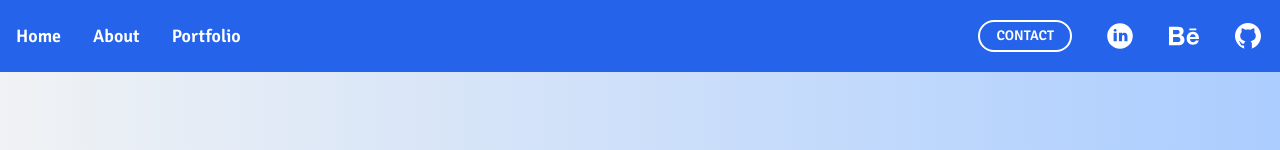
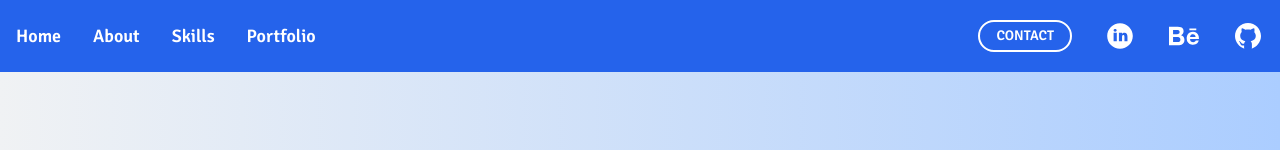
Before and after one commit to Maciej-Kaczmarczyk/personal-website, a Next.js app: page / in a window 1280 px wide. Shown: the top 150 px of the page. Built offline with nearby package versions, Linux system fonts and the light colour scheme.

Commit message:
added scroll to section to every navbar button

```diff
--- a/components/Contact.jsx
+++ b/components/Contact.jsx
@@ -4,7 +4,7 @@ import Image from "next/image";
 
 const Contact = () => {
   return (
-    <div id="about" className=" overflow-hidden flex justify-center lg:mt-20">
+    <div id="contact" className=" overflow-hidden flex justify-center lg:mt-20">
       <div className="flex flex-col lg:flex-row w-full max-w-md sm:max-w-xl md:max-w-2xl lg:max-w-screen-lg xl:max-w-screen-xl items-center  overflow-hidden">
         <Image
           className="hidden lg:block lg:w-1/2"
--- a/components/Navbar.jsx
+++ b/components/Navbar.jsx
@@ -4,7 +4,7 @@ import { useAutoAnimate } from "@formkit/auto-animate/react";
 import cloud1 from "../assets/cloud1.svg";
 import Image from "next/image";
 import { Link, animateScroll as scroll } from "react-scroll";
-import { disablePageScroll, enablePageScroll } from 'scroll-lock';
+import { disablePageScroll, enablePageScroll } from "scroll-lock";
 
 const Navbar = () => {
   const [animate] = useAutoAnimate();
@@ -17,7 +17,13 @@ const Navbar = () => {
   return (
     <div ref={animate} className="md:bg-blue-600 z-10 sticky top-0">
       <div className="flex justify-end md:justify-center py-5">
-        <div className="md:hidden" onClick={() => {toggleNavbar(); disablePageScroll()}}>
+        <div
+          className="md:hidden"
+          onClick={() => {
+            toggleNavbar();
+            disablePageScroll();
+          }}
+        >
           <svg
             xmlns="http://www.w3.org/2000/svg"
             fill="none"
@@ -38,10 +44,10 @@ const Navbar = () => {
             <ul className="flex gap-8">
               <Link
                 activeClass="active"
-                to="about"
+                to="hero"
                 spy={true}
                 smooth={true}
-                offset={-120}
+                offset={-200}
                 duration={800}
               >
                 <li className="hover:text-blue-300 hover:cursor-pointer duration-200 ease-in-out">
@@ -60,13 +66,42 @@ const Navbar = () => {
                   About
                 </li>
               </Link>
+              <Link
+                activeClass="active"
+                to="skills"
+                spy={true}
+                smooth={true}
+                offset={-300}
+                duration={800}
+              >
+                <li className="hover:text-blue-300 hover:cursor-pointer duration-200 ease-in-out">
+                  Skills
+                </li>
+              </Link>
+              <Link
+                activeClass="active"
+                to="portfolio"
+                spy={true}
+                smooth={true}
+                offset={-200}
+                duration={800}
+              >
                 <li className="hover:text-blue-300 hover:cursor-pointer duration-200 ease-in-out">
                   Portfolio
                 </li>
+              </Link>
             </ul>
           </div>
           <div>
             <ul className="flex items-center gap-8">
+              <Link
+                activeClass="active"
+                to="contact"
+                spy={true}
+                smooth={true}
+                offset={-200}
+                duration={800}
+              >
                 <li className="hover:text-blue-300 hover:cursor-pointer duration-200 ease-in-out">
                   <button
                     className="w-fit border-2 border-white text-white text-sm font-semibold py-1 px-4
@@ -75,6 +110,7 @@ const Navbar = () => {
                     Contact
                   </button>
                 </li>
+              </Link>
               <li className="hover:text-blue-300 hover:cursor-pointer transition-all">
                 <a
                   href="https://www.linkedin.com/in/maciejkaczmarczyk01/"
@@ -123,7 +159,13 @@ const Navbar = () => {
       </div>
       {navbar ? (
         <div className="md:hidden flex flex-col bg-blue-700 w-full h-[100vh] absolute top-0 overflow-hidden">
-          <div className="flex justify-end" onClick={() => {toggleNavbar(); enablePageScroll()}}>
+          <div
+            className="flex justify-end"
+            onClick={() => {
+              toggleNavbar();
+              enablePageScroll();
+            }}
+          >
             <svg
               xmlns="http://www.w3.org/2000/svg"
               fill="none"
@@ -141,15 +183,82 @@ const Navbar = () => {
           </div>
           <div className=" pt-20">
             <ul className="flex flex-col items-center text-center text-xl text-white gap-6">
+              <Link
+                activeClass="active"
+                to="hero"
+                spy={true}
+                smooth={true}
+                offset={-200}
+                duration={800}
+                onClick={() => {
+                  toggleNavbar();
+                  enablePageScroll();
+                }}
+              >
                 <li className="w-fit hover:text-blue-300 hover:cursor-pointer transition-all">
                   Home
                 </li>
+              </Link>
+              <Link
+                activeClass="active"
+                to="about"
+                spy={true}
+                smooth={true}
+                offset={0}
+                duration={800}
+                onClick={() => {
+                  toggleNavbar();
+                  enablePageScroll();
+                }}
+              >
                 <li className="w-fit hover:text-blue-300 hover:cursor-pointer transition-all">
                   About
                 </li>
+              </Link>
+              <Link
+                activeClass="active"
+                to="skills"
+                spy={true}
+                smooth={true}
+                offset={-40}
+                duration={800}
+                onClick={() => {
+                  toggleNavbar();
+                  enablePageScroll();
+                }}
+              >
+                <li className="w-fit hover:text-blue-300 hover:cursor-pointer transition-all">
+                  Skills
+                </li>
+              </Link>
+              <Link
+                activeClass="active"
+                to="portfolio"
+                spy={true}
+                smooth={true}
+                offset={-50}
+                duration={800}
+                onClick={() => {
+                  toggleNavbar();
+                  enablePageScroll();
+                }}
+              >
                 <li className="w-fit hover:text-blue-300 hover:cursor-pointer transition-all">
                   Portfolio
                 </li>
+              </Link>
+              <Link
+                activeClass="active"
+                to="contact"
+                spy={true}
+                smooth={true}
+                offset={-200}
+                duration={800}
+                onClick={() => {
+                  toggleNavbar();
+                  enablePageScroll();
+                }}
+              >
                 <li className="w-fit hover:text-blue-300 hover:cursor-pointer transition-all">
                   <button
                     className="w-52 border-2 border-white text-white text-base font-semibold py-2
@@ -158,6 +267,7 @@ const Navbar = () => {
                     Contact
                   </button>
                 </li>
+              </Link>
             </ul>
             <ul className="flex gap-8 justify-center text-xl text-white pt-12">
               <li className="w-fit hover:text-blue-300 hover:cursor-pointer transition-all">
--- a/components/Projects.jsx
+++ b/components/Projects.jsx
@@ -4,7 +4,7 @@ import colibreLogo from "../assets/colibreLogo.png";
 
 const Projects = () => {
   return (
-    <div id="about" className=" overflow-hidden flex justify-center my-20 lg:mt-44">
+    <div id="portfolio" className=" overflow-hidden flex justify-center my-20 lg:mt-44">
       <div className="flex flex-col lg:flex-row w-full max-w-md sm:max-w-xl md:max-w-2xl lg:max-w-screen-lg xl:max-w-screen-xl items-center  overflow-hidden">
 
         <div className="flex flex-col gap-10 w-full justify-center items-center px-4">
--- a/components/Skills.jsx
+++ b/components/Skills.jsx
@@ -2,7 +2,7 @@ import React from 'react'
 
 const Skills = () => {
   return (
-    <div className=" overflow-hidden flex justify-center mt-20 lg:mt-10">
+    <div id='skills' className=" overflow-hidden flex justify-center mt-20 lg:mt-10">
     <div className="flex flex-col lg:flex-row w-full max-w-md sm:max-w-xl md:max-w-2xl lg:max-w-screen-lg xl:max-w-screen-xl items-center  overflow-hidden px-4">
         <div className='flex flex-col gap-12 justify-center items-center w-full h-fit bg-blue-600 rounded-[40px] lg:rounded-[60px] p-6 lg:p-10'>
             <div className='flex flex-col items-center gap-5 lg:gap-10'>
--- a/styles/globals.css
+++ b/styles/globals.css
@@ -13,22 +13,17 @@
 
 }
 
-/* width */
 ::-webkit-scrollbar {
-  width: 10px;
+  width: 8px;
 }
 
-/* Track */
 ::-webkit-scrollbar-track {
-  background: #f1f1f1;
+  border-radius: 10px;
+  background-color: rgb(255, 255, 255);
 }
 
-/* Handle */
 ::-webkit-scrollbar-thumb {
-  background: rgb(37 99 235);
+  border-radius: 10px;
+  background-color: rgb(37 99 235);
+
 }
-
-/* Handle on hover */
-::-webkit-scrollbar-thumb:hover {
-  background: #555;
-}
```
Lines whose indentation alone changed are shown as unchanged.
